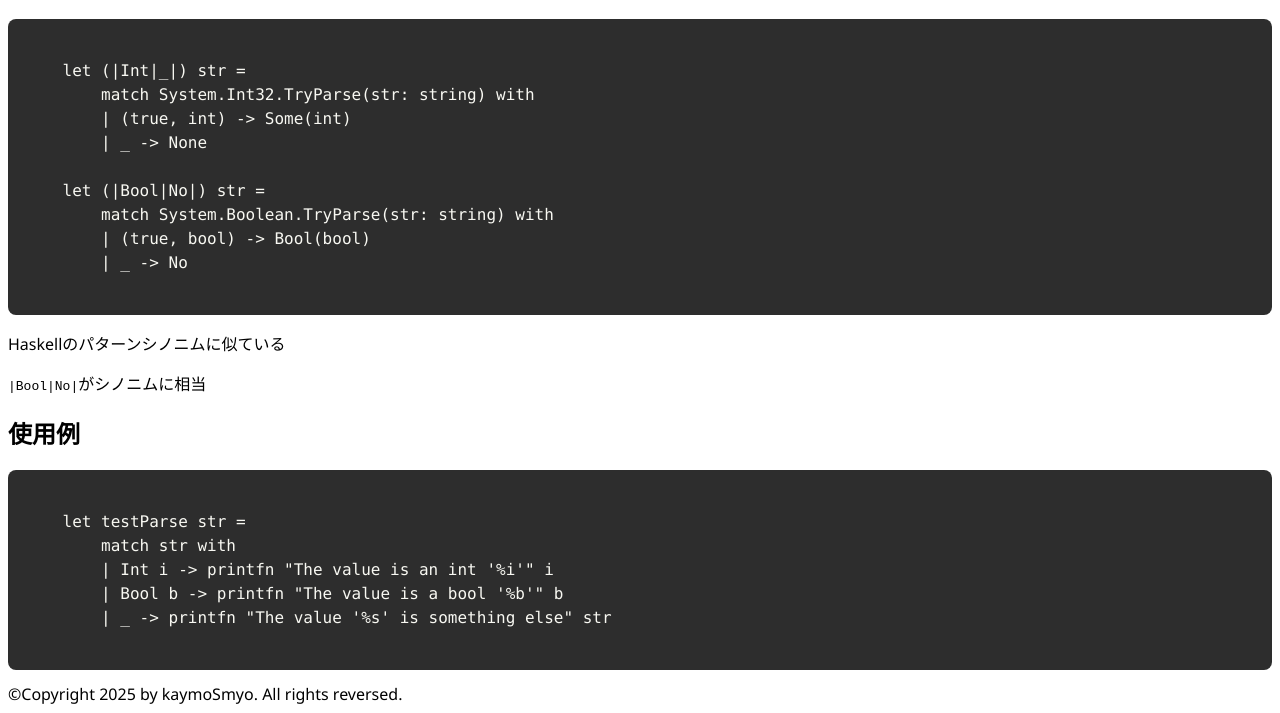
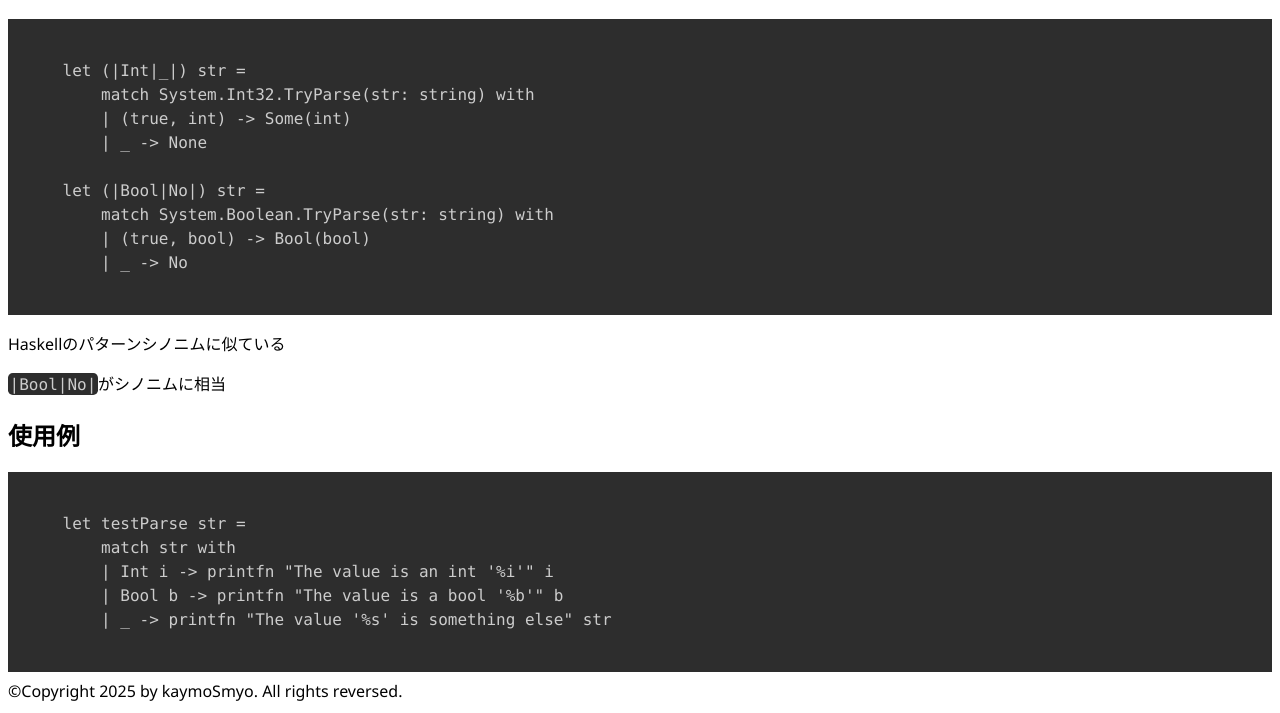
Before and after one commit to kaymoSmyo/web-dev-journey, a plain HTML site: page only-html-and-css/posts/fsharp_activ_pattern_match.html in a window 1280 px wide. Shown: the part 164-877 px from the top of the page. Drawn offline with nearby package versions, Linux system fonts and the light colour scheme.

Commit message:
Prismからコードブロック用のCSSの追加

```diff
--- a/only-html-and-css/posts/fsharp_activ_pattern_match.html
+++ b/only-html-and-css/posts/fsharp_activ_pattern_match.html
@@ -4,21 +4,8 @@
 <head>
     <meta charset="utf-8" />
     <link rel="stylesheet" href="../style.css" />
-    <style>
-        pre code {
-          display: block;
-          padding: 1rem;
-          background-color: #2d2d2d;
-          color: #f8f8f2;
-          font-family: Consolas, Monaco, monospace;
-          border-radius: 8px;
-          overflow-x: auto;
-          line-height: 1.5;
-        }
-        code {
-          white-space: pre;
-        }
-      </style>
+    <link href="https://cdn.jsdelivr.net/npm/prismjs@1/themes/prism-tomorrow.css" rel="stylesheet" />
+
     <title>Blog by only HTML and CSS</title>
 </head>
 
@@ -36,7 +23,7 @@
 
     <h1 id="fのアクティブパターンマッチ">F#のアクティブパターンマッチ</h1>
 
-    <pre><code>
+    <pre class="language-fsharp"><code class="language-fsharp">
     let (|Int|_|) str =
         match System.Int32.TryParse(str: string) with
         | (true, int) -&gt; Some(int)
@@ -49,11 +36,11 @@
     </code></pre>
 
     <p>Haskellのパターンシノニムに似ている</p>
-    <p><code>|Bool|No|</code>がシノニムに相当</p>
+    <p><code class="language-fsharp">|Bool|No|</code>がシノニムに相当</p>
 
     <h2 id="使用例">使用例</h2>
 
-    <pre><code>
+    <pre class="language-fsharp"><code class="language-fsharp">
     let testParse str =
         match str with
         | Int i -&gt; printfn &quot;The value is an int &#39;%i&#39;&quot; i
```
